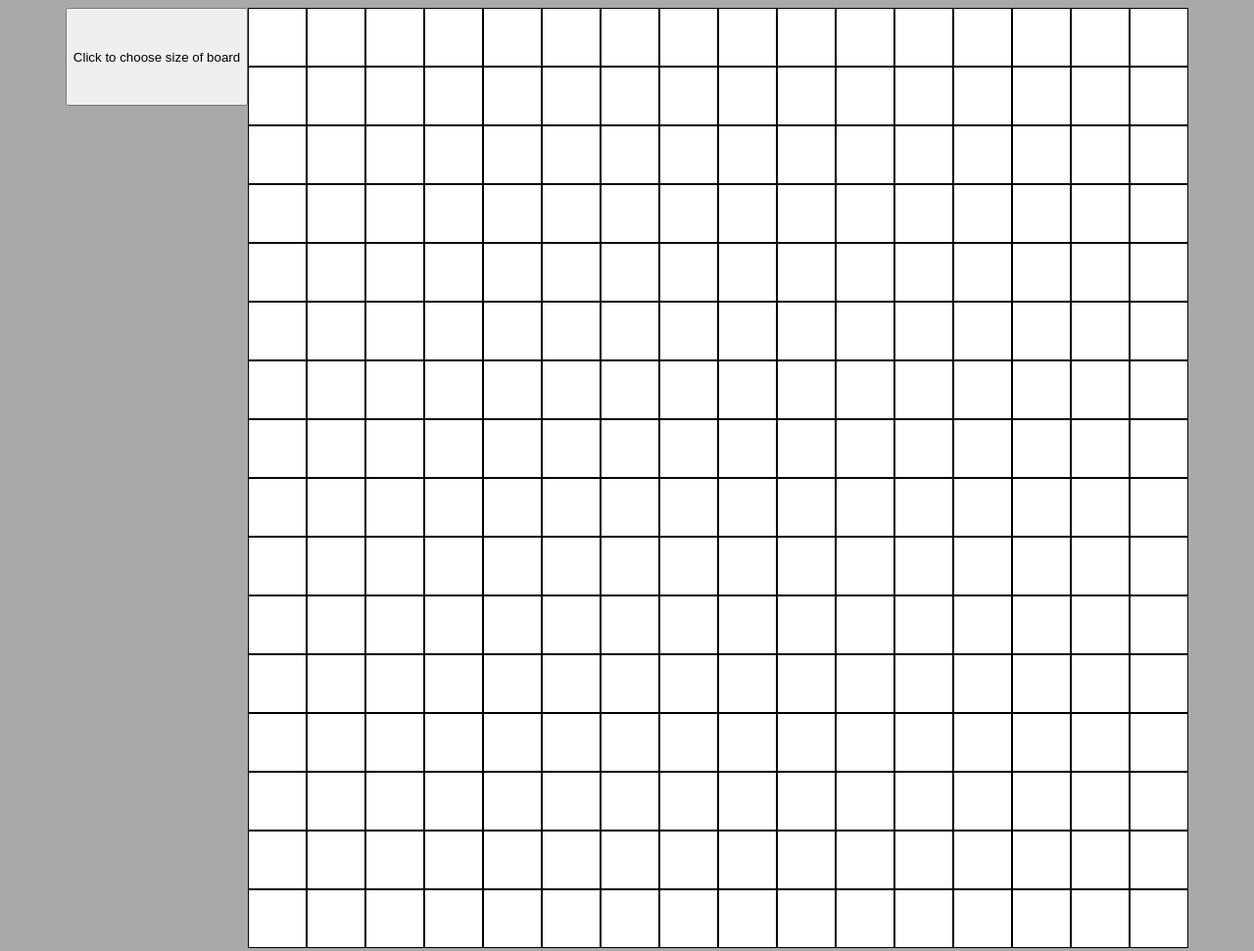
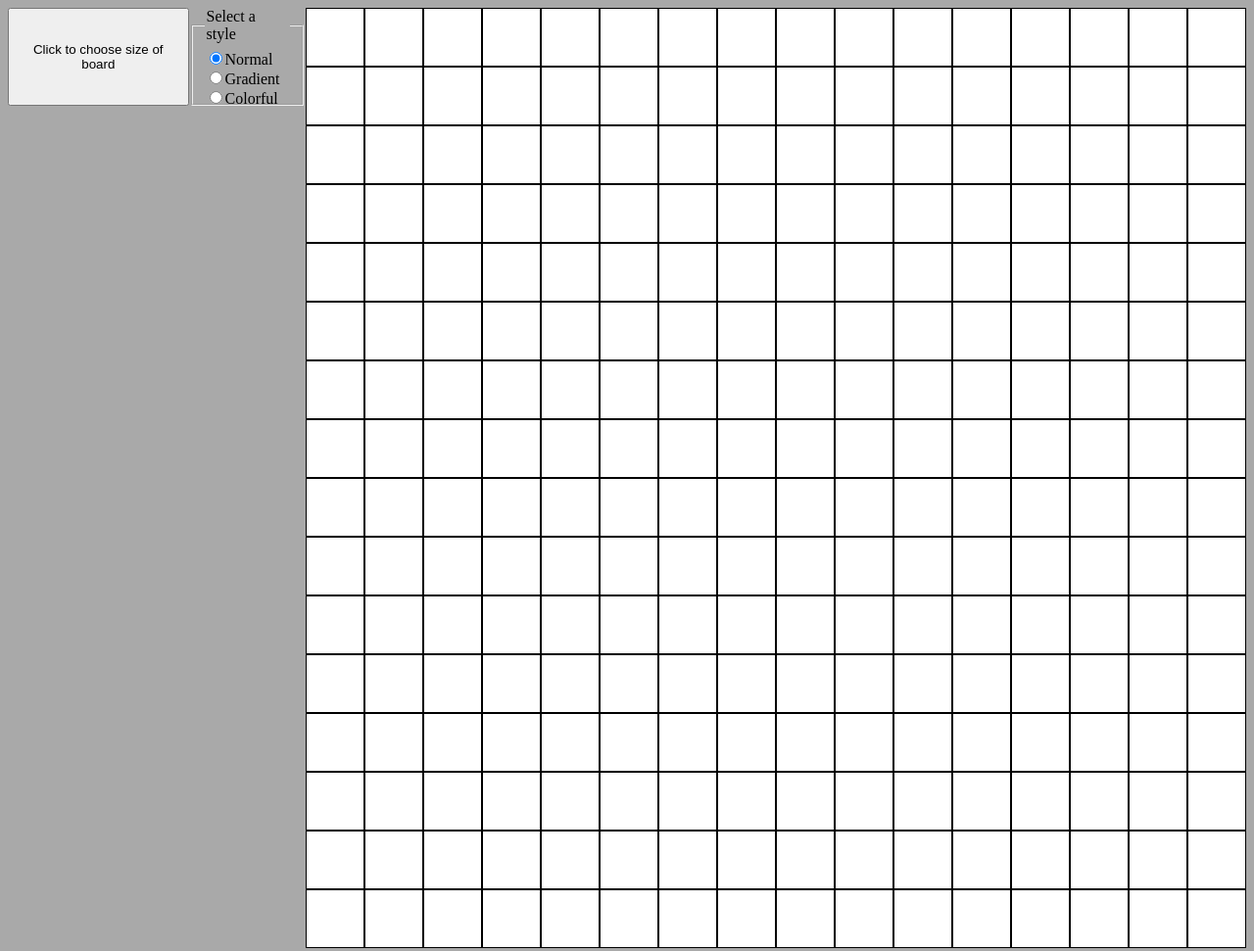
Before and after one commit to bradfieldmurray/etch-a-sketch, a plain HTML site: page index.html in a window 1280 px wide. Shown: the whole page at 98% size. Drawn offline with Linux system fonts and the light colour scheme.

Commit message:
added different fill options

```diff
--- a/index.html
+++ b/index.html
@@ -10,6 +10,18 @@
 </head>
 <body>
     <button class="btnBoardSize">Click to choose size of board</button>
+    <fieldset>
+        <legend>Select a style</legend>
+        <div>
+            <input type="radio" id="normal" name="options" checked>Normal
+        </div>
+        <div>
+            <input type="radio" id="gradient" name="options">Gradient
+        </div>
+        <div>
+            <input type="radio" id="colorful" name="options">Colorful
+        </div>
+    </fieldset>
     <div id="container"></div>
 </body>
 </html>
--- a/script.js
+++ b/script.js
@@ -1,5 +1,8 @@
 const container = document.getElementById('container');
 const boardSize = document.querySelector('.btnBoardSize');
+const normalOption = document.getElementById('normal');
+const gradientOption = document.getElementById('gradient');
+const colorOption = document.getElementById('colorful');
 const initialSize = 16;
 
 
@@ -36,16 +39,26 @@ function populateBoard(size) {
         let blueValue = 255;
 
         cell.addEventListener('mouseenter', () => {
-            if(redValue != 0) {
-                //reduce rgb values by 10 percent of original until square is black
-                cell.style.background = `rgb(${redValue -= 255/10}, ${greenValue -= 255/10}, ${blueValue -= 255/10})`;
+            if(normalOption.checked) {
+                cell.style.background = `rgb(${0}, ${0}, ${0})`;
+            } else if(gradientOption.checked){
+                if(redValue != 0) {
+                    //reduce rgb values by 10 percent of original until square is black
+                    cell.style.background = `rgb(${redValue -= 255/10}, ${greenValue -= 255/10}, ${blueValue -= 255/10})`;
+                }
+            } else {
+                cell.style.background = `rgb(${makeRandomColor(255)}, ${makeRandomColor(255)}, ${makeRandomColor(255)})`;
             }
+
+
         });
     });
 }
 
 
-
+function makeRandomColor(max) {
+    return Math.floor(Math.random() * max);
+}
 
 
 boardSize.addEventListener(('click'), () => {
--- a/style.css
+++ b/style.css
@@ -8,7 +8,8 @@ body {
     justify-content: center;
 }
 
-.btnBoardSize {
+.btnBoardSize,
+fieldset {
     height:100px;
 }
 
```
